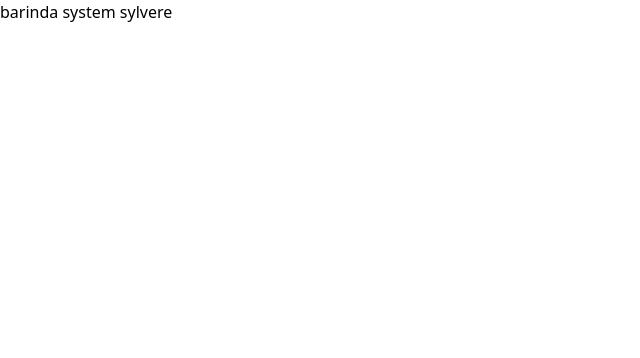
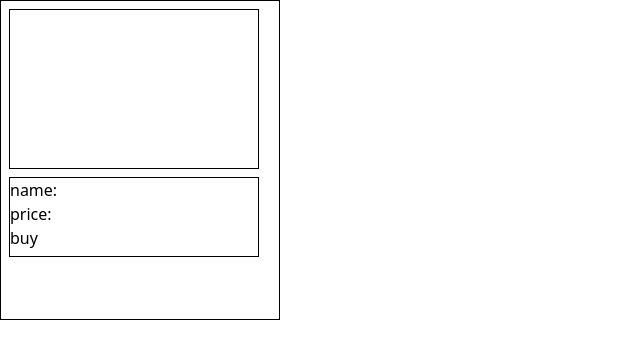
Before and after one commit to system-Barinda/React-project-of-learning, a React (Vite) app in the folder React_learning/: page / in a window 1280 px wide. Shown: the top 358 px of the page, without its empty margins (0-640 px from the left). Built offline with nearby package versions, Linux system fonts and the light colour scheme.

Commit message:
done to run

```diff
--- a/React_learning/src/Pagination/Pagnation.jsx
+++ b/React_learning/src/Pagination/Pagnation.jsx
@@ -1,5 +1,6 @@
+import Card from "./card"
 export default function Pagnation(){
     return(
-        <ul><li>barinda system sylvere</li></ul>
+        <Card />
     )
 }
--- a/React_learning/src/Pagination/card.jsx
+++ b/React_learning/src/Pagination/card.jsx
@@ -1,9 +1,9 @@
 export default function Card(props){
     return(
-        <div className="border h-50 h-100 ">
-            <div className="imgDiv border h-20 w-[100%] m-2"></div>
-            <div className="detailes border">
-                <p>name:</p>
+        <div className="border h-80 w-70 ">
+            <div className="imgDiv border h-40 w-[90%] m-2"></div>
+            <div className="detailes border h-20 w-[90%] m-2">
+                <p>name:{props.name}</p>
                 <p>price:</p>
                 <button>buy</button>
             </div>
```
